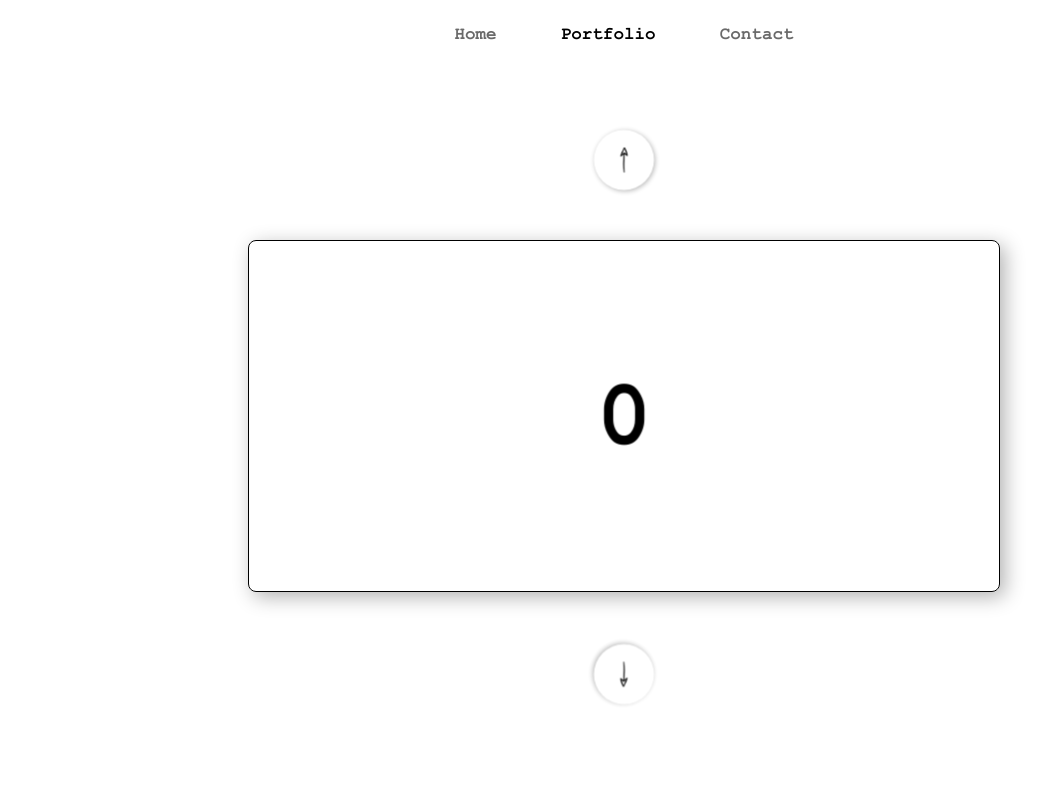
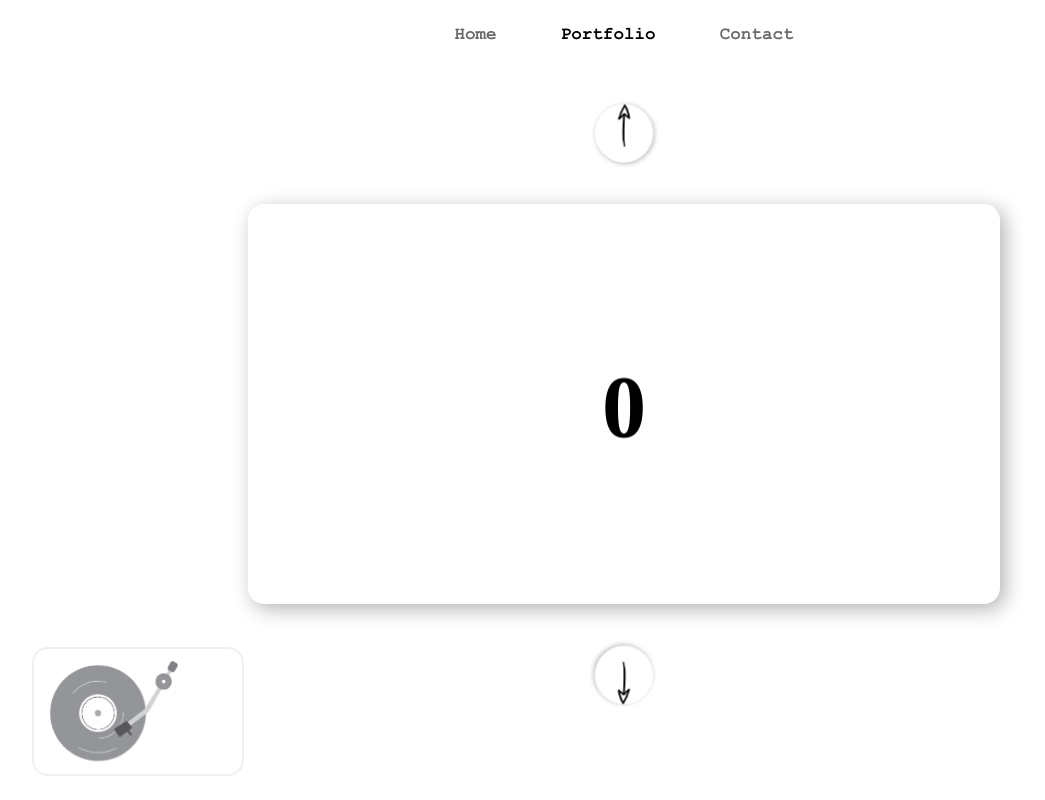
Before and after one commit to JO-OLADEJI/portfolio, a React (Create React App) app: page /portfolio in a window 1280 px wide. Shown: the whole page, without its empty margins (16-1061 px from the left). Built offline with nearby package versions, Linux system fonts and the light colour scheme.

Commit message:
Add dummy record player component

```diff
--- /dev/null
+++ b/src/components/RecordPlayer.tsx
@@ -0,0 +1,21 @@
+import React from "react";
+
+// assets
+import disc from "../assets/rp-disc.png";
+import tonearm from "../assets/rp-tonearm.png";
+
+// styles
+import { Outline, Disc, Tonearm } from "../styles/components/record-player";
+
+const RecordPlayer = (): JSX.Element => {
+  return (
+    <Outline>
+      <div>
+        <Disc src={disc} alt="record player disc" />
+        <Tonearm src={tonearm} alt="record player tonearm" />
+      </div>
+    </Outline>
+  );
+};
+
+export default RecordPlayer;
--- a/src/pages/Contact.tsx
+++ b/src/pages/Contact.tsx
@@ -6,6 +6,7 @@ import Form from "../components/Form";
 import Terminal from "../components/Terminal";
 import Canvas from "../components/Canvas";
 import Meeting from "../components/Meeting";
+import RecordPlayer from "../components/RecordPlayer";
 
 // types
 import { ContactTab } from "../types";
@@ -62,6 +63,8 @@ const Contact = (): JSX.Element => {
       <Terminal isActive={currentTab === "terminal"} />
       <Canvas isActive={currentTab === "canvas"} />
       <Meeting isActive={currentTab === "meeting"} />
+
+      <RecordPlayer />
     </div>
   );
 };
--- a/src/pages/Home.tsx
+++ b/src/pages/Home.tsx
@@ -2,6 +2,7 @@ import React from "react";
 
 // components
 import Nav from "../components/Nav";
+import RecordPlayer from "../components/RecordPlayer";
 
 // assets
 import dummyPrint from "../assets/dummy-print.png";
@@ -49,6 +50,7 @@ const Home = (): JSX.Element => {
           </JoshPrint>
         </div>
       </div>
+      <RecordPlayer />
     </Outline>
   );
 };
--- a/src/pages/Portfolio.tsx
+++ b/src/pages/Portfolio.tsx
@@ -3,6 +3,7 @@ import React, { useState, useCallback } from "react";
 // components
 import Nav from "../components/Nav";
 import arrowUp from "../assets/up-arrow.png";
+import RecordPlayer from "../components/RecordPlayer";
 
 // styles
 import {
@@ -20,8 +21,8 @@ const Portfolio = (): JSX.Element => {
 
   const handlePageHover = useCallback(
     (e: React.MouseEvent<HTMLDivElement, MouseEvent>): void => {
-      const xAxis = (window.innerWidth / 2 - e.pageX) / 25;
-      const yAxis = (window.innerHeight / 2 - e.pageY) / 25;
+      const xAxis = (window.innerWidth / 2 - e.pageX) / 30;
+      const yAxis = (window.innerHeight / 2 - e.pageY) / 30;
       setRotateX(xAxis);
       setRotateY(yAxis);
     },
@@ -39,13 +40,15 @@ const Portfolio = (): JSX.Element => {
         <ArrowButton onClick={() => setProjectIndex((prev) => prev + 1)}>
           <img src={arrowUp} alt="arrow up" />
         </ArrowButton>
-        <DisplayScreen>
-          <h1>{Math.abs(projectIndex % 4)}</h1>
+        <DisplayScreen className="old-font">
+          <h1>{projectIndex}</h1>
         </DisplayScreen>
         <ArrowDown onClick={() => setProjectIndex((prev) => prev - 1)}>
           <img src={arrowUp} alt="arrow down" />
         </ArrowDown>
       </ContentLayer>
+
+      <RecordPlayer />
     </Outline>
   );
 };
--- /dev/null
+++ b/src/styles/components/record-player.ts
@@ -0,0 +1,45 @@
+import styled, { keyframes } from "styled-components";
+
+export const Outline = styled.div`
+  position: fixed;
+  left: 3rem;
+  bottom: 1.5rem;
+  border: 2px solid #00000010;
+  border-radius: 1rem;
+  padding-left: 1rem;
+  padding-top: 1rem;
+  padding-bottom: .5rem;
+  padding-right: 2rem;
+  transition: border .5s ease-out;
+
+  &:hover {
+    border: 2px solid black;
+  }
+
+  div {
+    // border: 1px solid red;
+    // width: fit-content;
+  }
+`;
+
+const rotate = keyframes`
+  0% {
+    transform: rotateZ(0deg);
+  }
+
+  100% {
+    transform: rotateZ(360deg);
+  }
+`;
+
+export const Disc = styled.img`
+  width: 6rem;
+  animation: ${rotate} 4s linear infinite;
+`;
+
+export const Tonearm = styled.img`
+  width: 4rem;
+  position: relative;
+  left: -2rem;
+  bottom: 1.5rem;
+`;
--- a/src/styles/components/terminal.ts
+++ b/src/styles/components/terminal.ts
@@ -10,7 +10,6 @@ export const Interface = styled.div`
   margin: auto;
   width: 40rem;
   height: 25rem;
-  border-radius: 0.5rem;
   box-shadow: 5px 5px 15px rgba(0, 0, 0, 0.2);
   overflow-y: auto;
   text-align: left;
--- a/src/styles/pages/home.ts
+++ b/src/styles/pages/home.ts
@@ -1,7 +1,7 @@
 import styled, { keyframes } from "styled-components";
 
 export const Outline = styled.div`
-  > div {
+  > div:nth-child(2) {
     margin-top: 3rem;
     display: flex;
     justify-content: center;
--- a/src/styles/pages/portfolio.ts
+++ b/src/styles/pages/portfolio.ts
@@ -7,16 +7,15 @@ export const Outline = styled.div`
 `;
 
 export const ContentLayer = styled.div`
-  padding-top: 5rem;
+  padding-top: 3rem;
   transform-style: preserve-3d;
 `;
 
 export const DisplayScreen = styled.div`
   margin: 2rem auto;
   width: 47rem;
-  height: 22rem;
-  border: 1px solid black;
-  border-radius: 0.5rem;
+  height: 25rem;
+  border-radius: 1rem;
   box-shadow: 5px 5px 20px rgba(0, 0, 0, 0.3);
   display: flex;
   justify-content: center;
@@ -26,26 +25,45 @@ export const DisplayScreen = styled.div`
   h1 {
     font-weight: bold;
     font-size: 5rem;
-    transform: translateZ(10rem);
+    transform: translateZ(7rem);
   }
 `;
 
-export const ArrowButton = styled.button`
-  background-color: transparent;
-  display: block;
+export const ArrowButton = styled.div`
+  width: 3.5rem;
+  height: 3.5rem;
   margin: auto;
-  border: none;
-  transform: translateZ(5rem);
+  border-radius: 50%;
+  padding: 0.5rem;
+  transform: translateZ(3rem);
+  transform-style: preserve-3d;
+  cursor: pointer;
+  background-color: white;
+  box-shadow: 1px 1px 5px rgba(0, 0, 0, 0.3);
+  transition: transform .3s ease-out, background-color .3s ease-out;
+
+  &:hover {
+    background-color: #00000050;
+    transform: translateZ(4rem);
+  }
+
+  &:hover img {
+    transform: translateZ(0);
+  }
 
   img {
+    width: 100%;
     border-radius: 50%;
-    width: 3.5rem;
-    padding: 1rem;
-    box-shadow: 1px 1px 5px rgba(0, 0, 0, 0.3);
-    cursor: pointer;
+    transform: translateZ(2rem);
+    transition: transform .3s ease-out;
   }
 `;
 
 export const ArrowDown = styled(ArrowButton)`
-  transform: rotateZ(180deg) translateZ(5rem);
+  transform: rotateZ(180deg) translateZ(3rem);
+
+  &:hover {
+    background-color: #00000050;
+    transform: rotateZ(180deg) translateZ(4rem);
+  }
 `;
```
Also changed, not shown: src/assets/rp-disc.png (added), src/assets/rp-tonearm.png (added).
